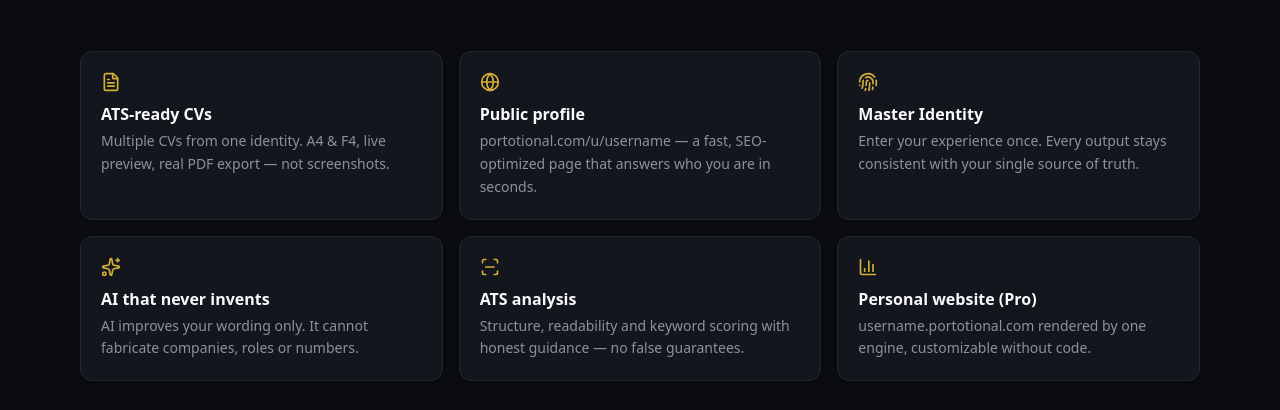
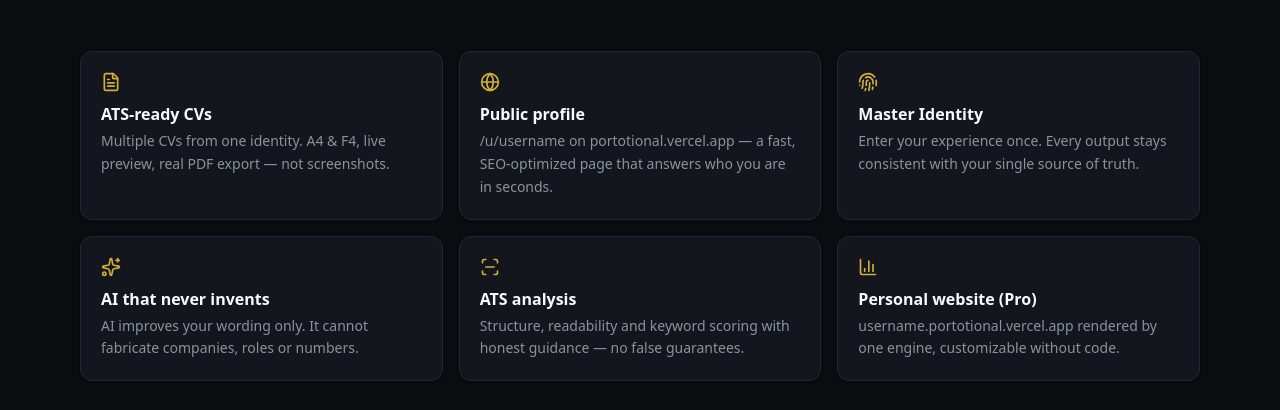
Before and after one commit to rezzanurbaitulloh-gif/PortoTional, a Next.js app: page / in a window 1280 px wide. Shown: the part 1343-1753 px from the top of the page. Built offline with nearby package versions, Linux system fonts and the light colour scheme; no server answers.

Commit message:
fix: update marketing copy & onboarding preview to Vercel URLs
- Homepage feature cards now reference /u/ and site subdomain on vercel.app
- Pricing Pro feature list updated
- Onboarding username preview uses dynamic appUrl()

```diff
--- a/src/app/app/settings/page.tsx
+++ b/src/app/app/settings/page.tsx
@@ -71,7 +71,7 @@
             <>
               <p className="text-sm text-muted">
                 Pro unlocks premium CV templates, your personal website at
-                username.portotional.com, analytics, unlimited CVs and advanced
+                your personal website subdomain, analytics, unlimited CVs and advanced
                 AI.
               </p>
               <UpgradeButton />
--- a/src/app/page.tsx
+++ b/src/app/page.tsx
@@ -25,7 +25,7 @@
     icon: Globe,
     title: "Public profile",
     description:
-      "portotional.com/u/username — a fast, SEO-optimized page that answers who you are in seconds.",
+      "/u/username on portotional.vercel.app — a fast, SEO-optimized page that answers who you are in seconds.",
   },
   {
     icon: Fingerprint,
@@ -49,7 +49,7 @@
     icon: BarChart3,
     title: "Personal website (Pro)",
     description:
-      "username.portotional.com rendered by one engine, customizable without code.",
+      "username.portotional.vercel.app rendered by one engine, customizable without code.",
   },
 ];
 
--- a/src/app/pricing/page.tsx
+++ b/src/app/pricing/page.tsx
@@ -68,7 +68,7 @@
                   "Everything in Free",
                   "Unlimited CVs",
                   "Premium CV templates (Executive Gold)",
-                  "Personal website at username.portotional.com",
+                  "Personal website at username.portotional.vercel.app",
                   "Website analytics (privacy-friendly)",
                   "Advanced AI: job tailoring & CV analysis",
                   "Priority support",
--- a/src/features/onboarding/flow.tsx
+++ b/src/features/onboarding/flow.tsx
@@ -12,6 +12,7 @@
   ShieldCheck,
 } from "lucide-react";
 import { Button } from "@/components/ui/button";
+import { appUrl } from "@/lib/app-url";
 import { Input } from "@/components/ui/input";
 import { Label } from "@/components/ui/label";
 import { Textarea } from "@/components/ui/textarea";
@@ -300,7 +301,7 @@
               <Label htmlFor="ob-username">Public username</Label>
               <div className="mt-1.5 flex items-center gap-0">
                 <span className="rounded-l-md border border-r-0 border-line bg-surface-2 px-3 py-2 font-mono text-xs text-muted">
-                  portotional.com/u/
+                  {appUrl().replace(/^https?:\/\//, "")}/u/
                 </span>
                 <Input
                   id="ob-username"
```
